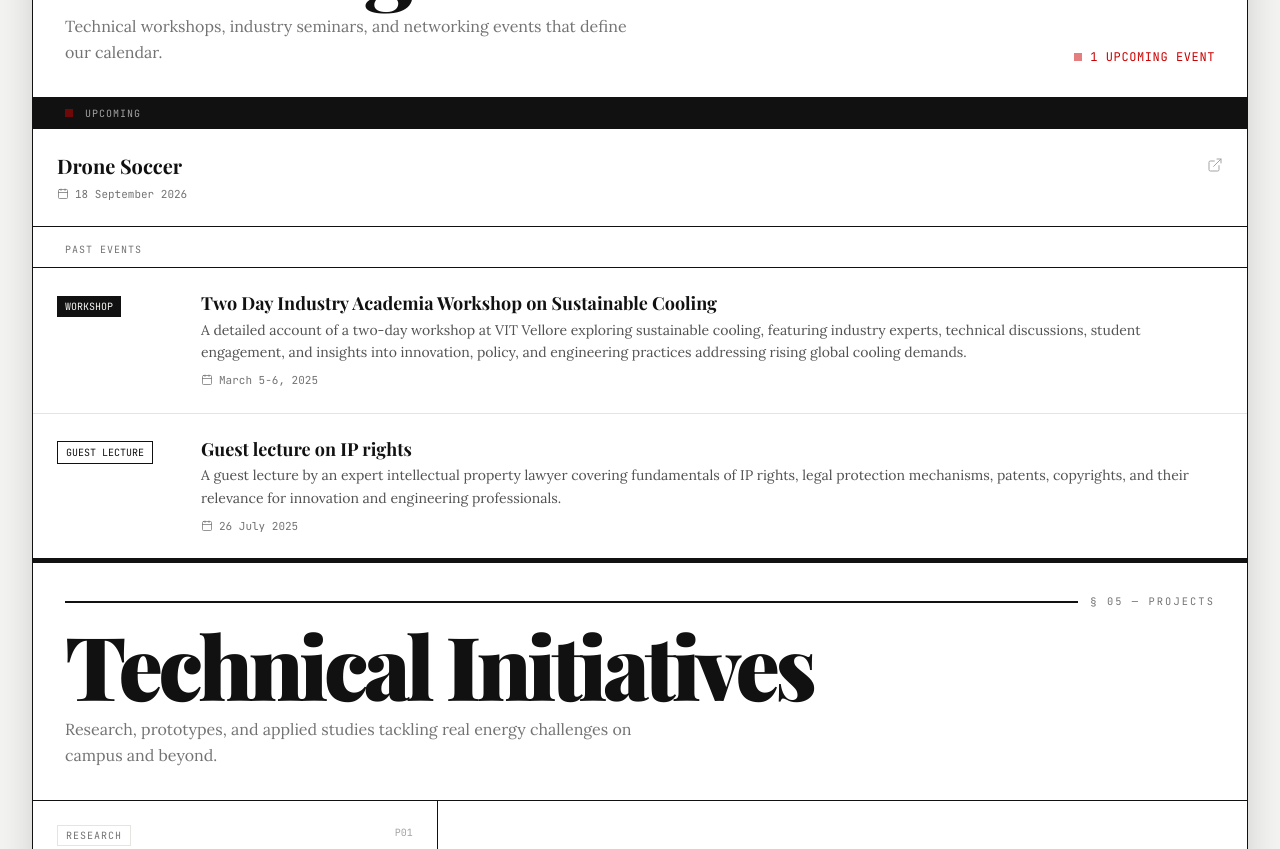
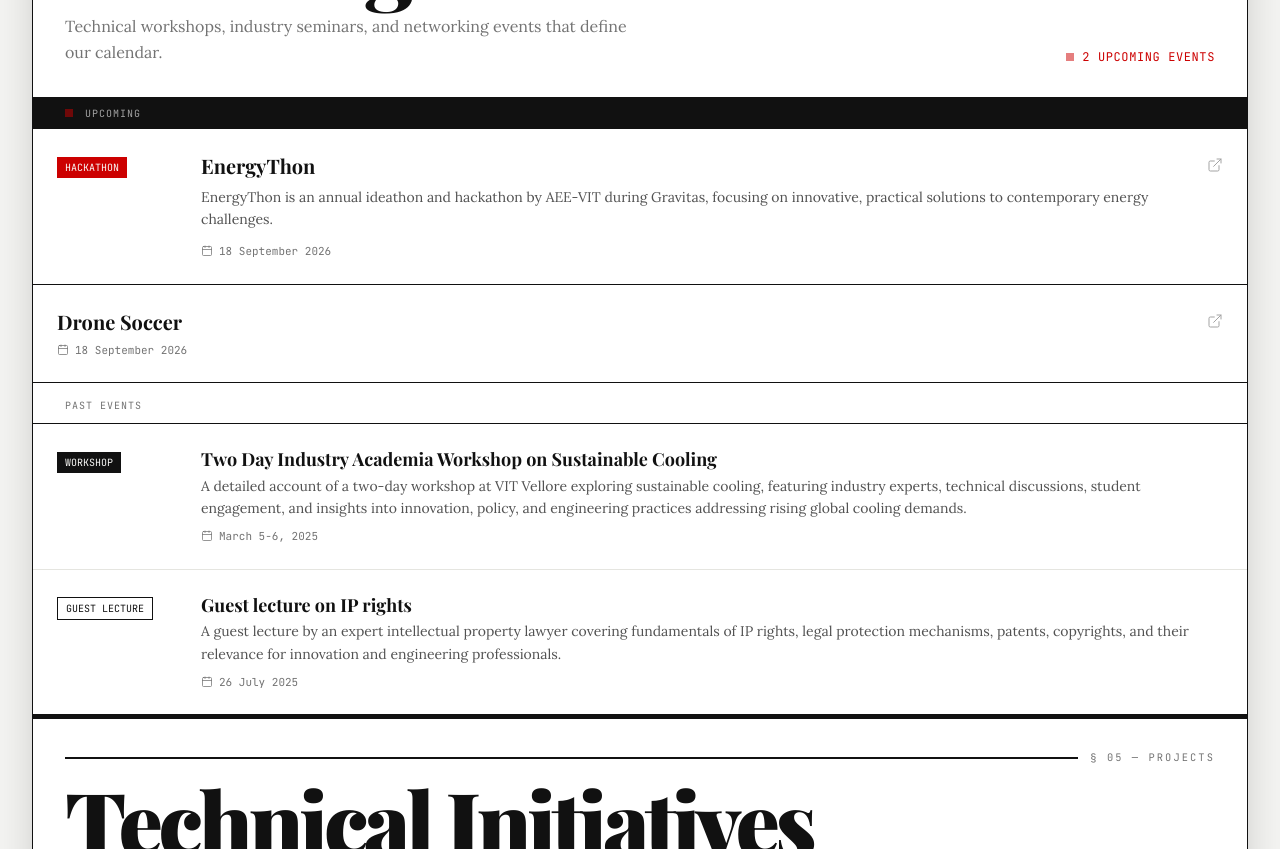
Before and after one commit to JKSANJAY27/AEE, a React (Vite) app: page / in a window 1280 px wide. Shown: the part 1260-2109 px from the top of the page. Built offline with nearby package versions, Linux system fonts and the light colour scheme; a web font is replaced by a local one.

Commit message:
Energython event added

```diff
--- a/src/sections/Events.tsx
+++ b/src/sections/Events.tsx
@@ -12,6 +12,14 @@ interface EventItem {
 }
 
 const events: EventItem[] = [
+  {
+    tag: 'HACKATHON',
+    title: 'EnergyThon',
+    date: '18 September 2026',
+    desc: 'EnergyThon is an annual ideathon and hackathon by AEE-VIT during Gravitas, focusing on innovative, practical solutions to contemporary energy challenges.',
+    upcoming: true,
+    link: 'https://gravitas.vit.ac.in/events/8a0ff840-190a-44a3-bec1-e70a06b4d456',
+  },
   {
     title: 'Drone Soccer',
     date: '18 September 2026',
```
